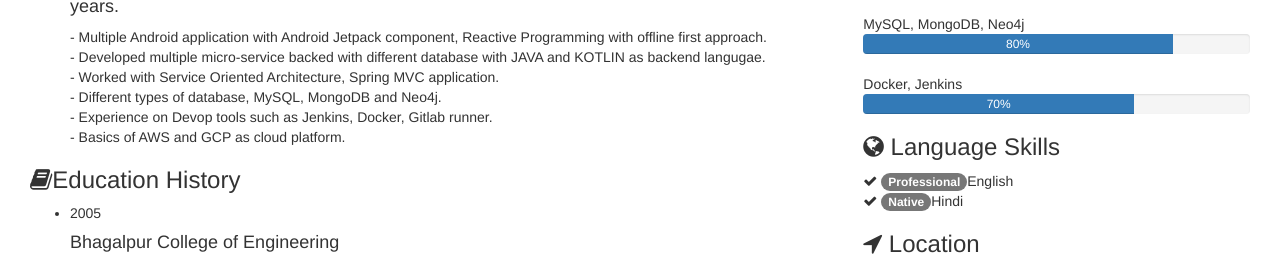
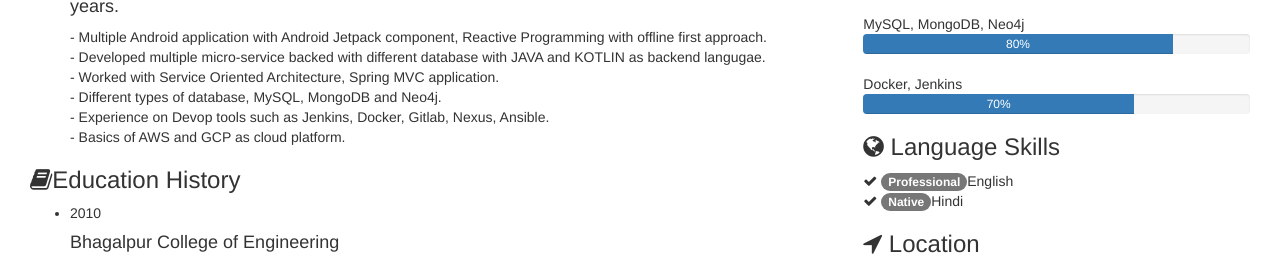
Before and after one commit to aashish-aadarsh/aashish-aadarsh.github.io, a Jekyll site: the page built from index.html, in a window 1280 px wide, cut to the strip 343-607 px from the top of the page. Built offline with Jekyll 4.4.1, drawn with Linux system fonts in a browser that asks for light colours; nearby versions of some CDN libraries.

Commit message:
Update _config.yml

```diff
--- a/_config.yml
+++ b/_config.yml
@@ -37,7 +37,7 @@ author:
             <br>- Developed multiple micro-service backed with different database with JAVA and KOTLIN as backend langugae.
             <br>- Worked with Service Oriented Architecture, Spring MVC application.
             <br>- Different types of database, MySQL, MongoDB and Neo4j.
-            <br>- Experience on Devop tools such as Jenkins, Docker, Gitlab runner.
+            <br>- Experience on Devop tools such as Jenkins, Docker, Gitlab, Nexus, Ansible.
             <br>- Basics of AWS and GCP as cloud platform.
 
   educationHistory:
@@ -46,7 +46,7 @@ author:
       location: Bhagalpur, Bihar
       degree: Bachelor of Technology
       major: Computer Science & Engineering
-      started: 2005
+      started: 2010
       duration: (2010 - 2014)
   languages:
     - language1:
```
